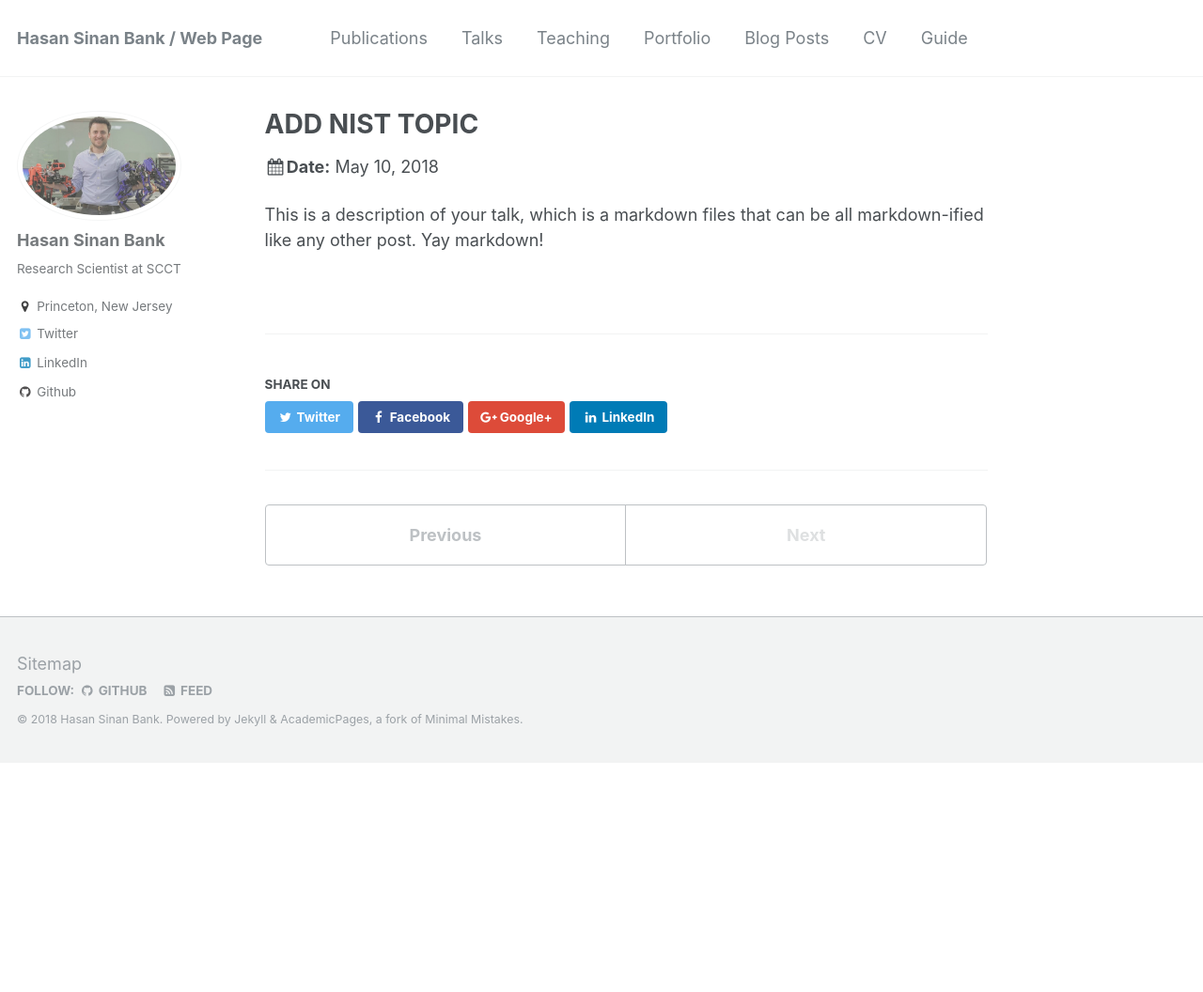
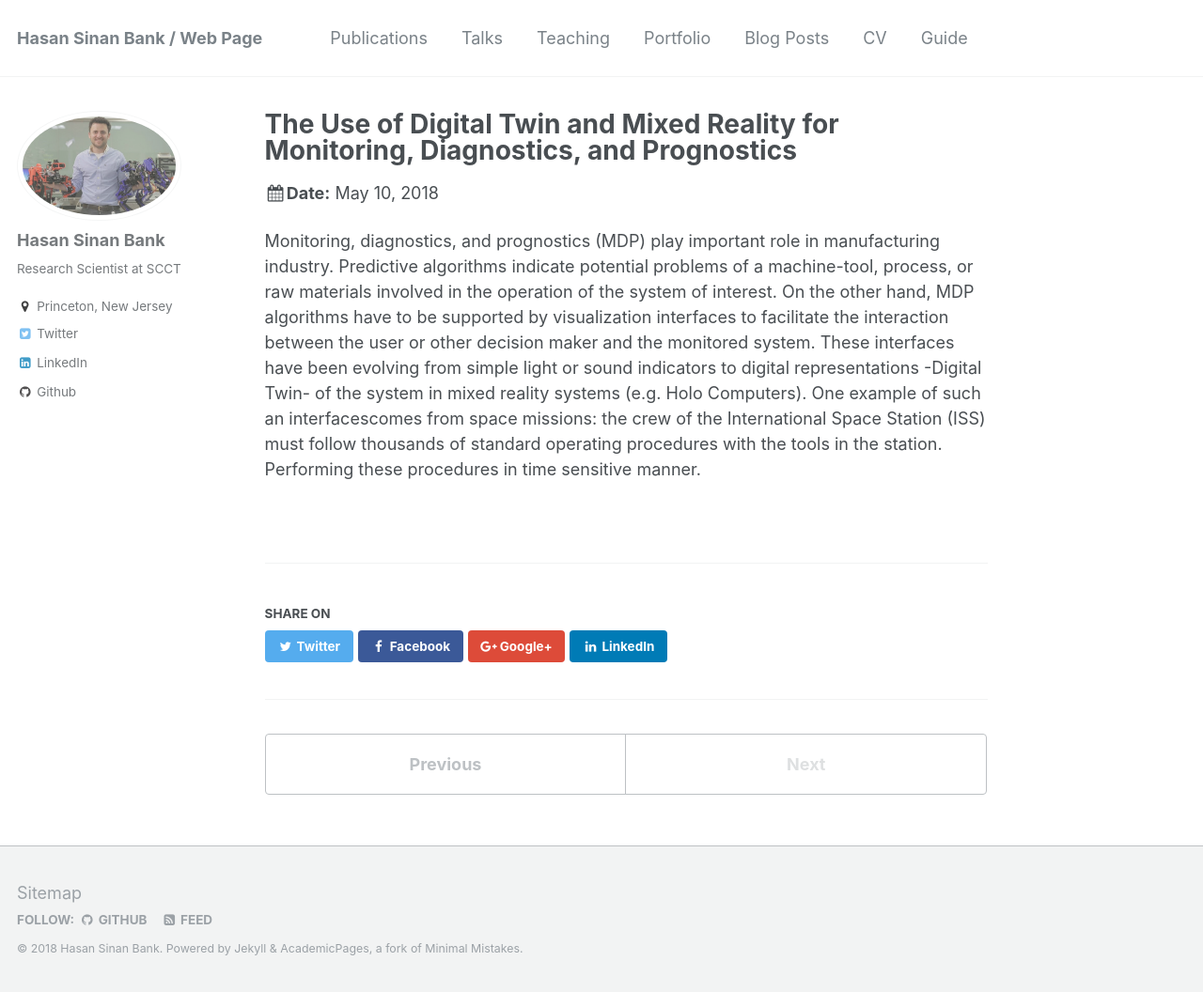
Before and after one commit to bankh/bankh.github.io, a Jekyll site: the page built from _talks/2012-03-01-talk-1.md, in a window 1280 px wide and 1056 px high. Shown: the whole window at 94% size. Built offline with Jekyll 4.4.1, drawn with Linux system fonts in a browser that asks for light colours.

Commit message:
Started to update web

```diff
--- a/_talks/2012-03-01-talk-1.md
+++ b/_talks/2012-03-01-talk-1.md
@@ -1,11 +1,18 @@
 ---
-title: "ADD NIST TOPIC"
+title: "The Use of Digital Twin and Mixed Reality for Monitoring, Diagnostics, and Prognostics"
 collection: talks
 type: "Presentation"
 permalink: /talks/2012-03-01-talk-1
-venue: "National Institute of Standards and Technology"
+venue: "National Institute of Standards and Technology - NIST"
 date: 2018-05-10
-location: "Washington DC, Marryland"
+location: "Gaithersburg, MD"
 ---
 
-This is a description of your talk, which is a markdown files that can be all markdown-ified like any other post. Yay markdown!
+Monitoring, diagnostics, and prognostics (MDP) play important role in manufacturing industry. Predictive
+algorithms indicate potential problems of a machine-tool, process, or raw materials involved in the operation
+of the system of interest. On the other hand, MDP algorithms have to be supported by visualization
+interfaces to facilitate the interaction between the user or other decision maker and the monitored
+system. These interfaces have been evolving from simple light or sound indicators to digital representations
+-Digital Twin- of the system in mixed reality systems (e.g. Holo Computers). One example of such an interfacescomes
+from space missions: the crew of the International Space Station (ISS) must follow thousands of standard operating
+procedures with the tools in the station. Performing these procedures in time sensitive manner.
```
Also changed, not shown: _pages/cv.md (+4 -4 lines).
